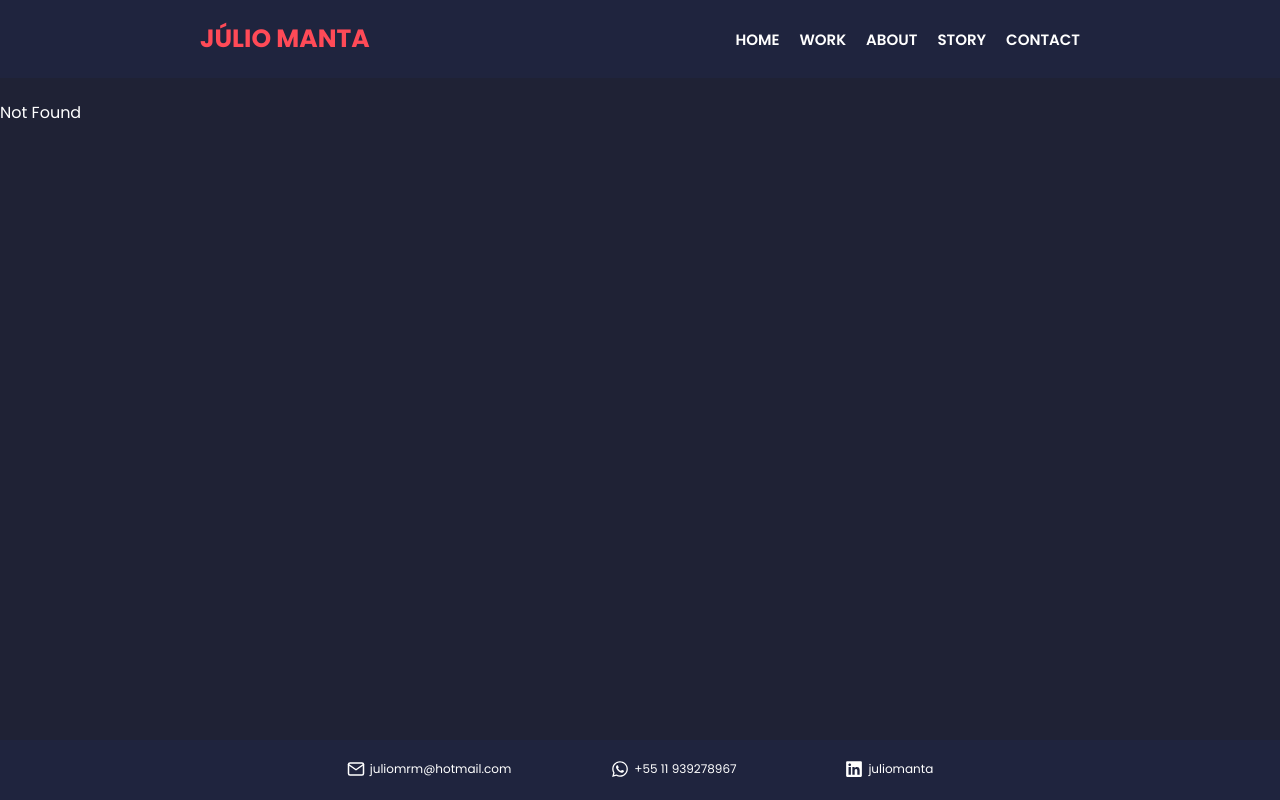
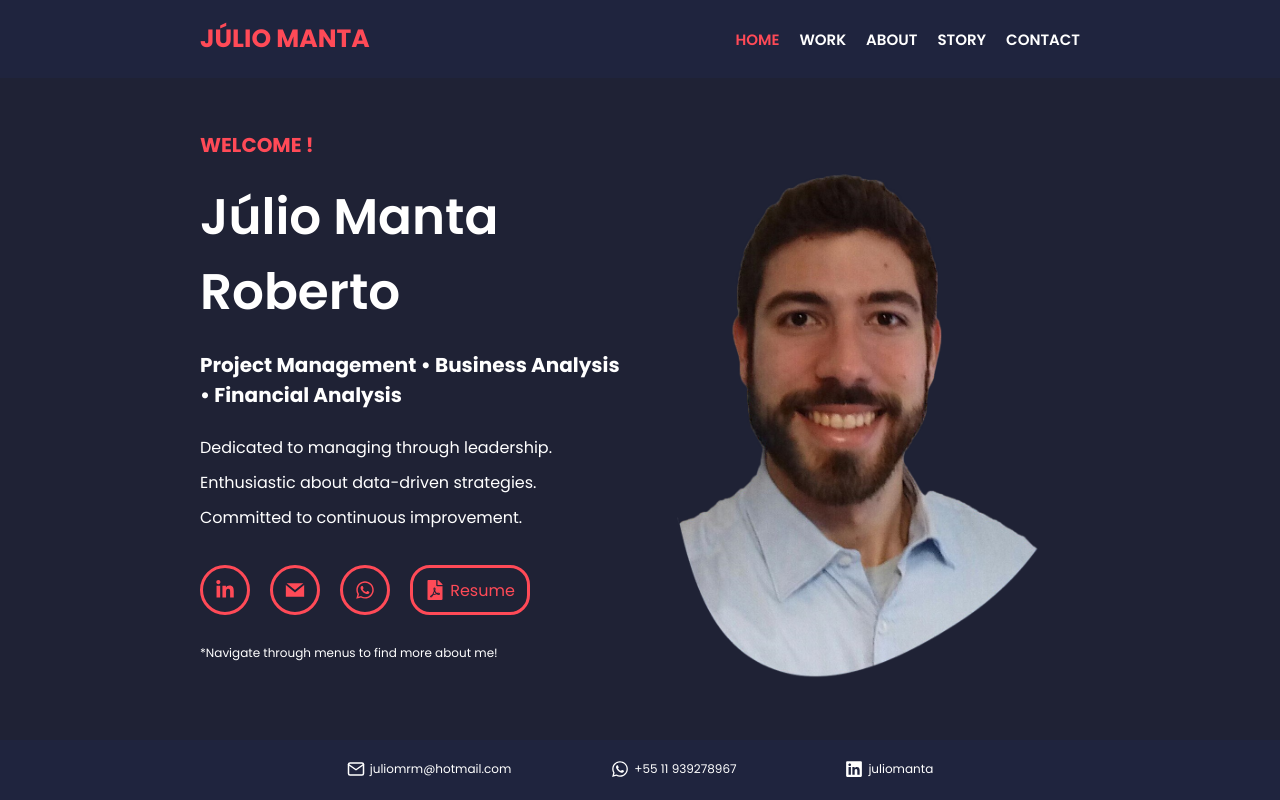
Before and after one commit to paulofarahalves/portfolio-react, a React (Create React App) app: page /new/home in a window 1280 px wide. Before the commit this address had no page. Built offline with nearby package versions, Linux system fonts and the light colour scheme.

Commit message:
adding gh pages

```diff
--- a/public/index.html
+++ b/public/index.html
@@ -2,13 +2,13 @@
 <html lang="en">
 	<head>
 		<meta charset="utf-8" />
-		<link rel="icon" href="%PUBLIC_URL%/favicon.ico" />
+		<link rel="icon" href="%PUBLIC_URL%/profile.png" />
 		<meta name="viewport" content="width=device-width, initial-scale=1" />
 		<meta name="theme-color" content="#000000" />
-		<meta name="description" content="Júlio Manta" />
-		<link rel="apple-touch-icon" href="%PUBLIC_URL%/logo192.png" />
+		<meta name="description" content="Júlio Manta Roberto" />
+		<link rel="apple-touch-icon" href="%PUBLIC_URL%/profile.png" />
 		<link rel="manifest" href="%PUBLIC_URL%/manifest.json" />
-		<title>Júlio Manta</title>
+		<title>Júlio Manta Roberto</title>
 	</head>
 	<body>
 		<noscript>You need to enable JavaScript to run this app.</noscript>
--- a/src/App.js
+++ b/src/App.js
@@ -15,13 +15,13 @@ const App = () => {
 		<div className="app">
 			<AnimatePresence>
 				<Routes location={location} key={location.pathname}>
-					<Route path="/" element={<Home />} />
-					<Route path="/home" element={<Home />} />
-					<Route path="/about" element={<About />} />
-					<Route path="/work" element={<Work />} />
-					<Route path="/story" element={<Story />} />
-					<Route path="/contact" element={<Contact />} />
-					<Route path="*" element={<Notfound />} />
+					<Route path="/new" element={<Home />} />
+					<Route path="/new/home" element={<Home />} />
+					<Route path="/new/about" element={<About />} />
+					<Route path="/new/work" element={<Work />} />
+					<Route path="/new/story" element={<Story />} />
+					<Route path="/new/contact" element={<Contact />} />
+					<Route path="/new/*" element={<Notfound />} />
 				</Routes>
 			</AnimatePresence>
 		</div>
--- a/src/components/partials/Header/index.js
+++ b/src/components/partials/Header/index.js
@@ -7,22 +7,22 @@ export default function Header() {
 		<HeaderArea>
 			<div className="container">
 				<div className="leftSide">
-					<Link to={'/home'}>JÚLIO MANTA</Link>
+					<Link to={'/new/home'}>JÚLIO MANTA</Link>
 				</div>
 				<div className="rightSide">
-					<NavLink to={'/home'} activeClassName="active">
+					<NavLink to={'/new/home'} activeClassName="active">
 						HOME
 					</NavLink>
-					<NavLink to={'/work'} activeClassName="active">
+					<NavLink to={'/new/work'} activeClassName="active">
 						WORK
 					</NavLink>
-					<NavLink to={'/about'} activeClassName="active">
+					<NavLink to={'/new/about'} activeClassName="active">
 						ABOUT
 					</NavLink>
-					<NavLink to={'/story'} activeClassName="active">
+					<NavLink to={'/new/story'} activeClassName="active">
 						STORY
 					</NavLink>
-					<NavLink to={'/contact'} activeClassName="active">
+					<NavLink to={'/new/contact'} activeClassName="active">
 						CONTACT
 					</NavLink>
 				</div>
--- a/src/pages/NotFound/index.js
+++ b/src/pages/NotFound/index.js
@@ -9,7 +9,9 @@ export default function Notfound() {
 		<>
 			<Header />
 			<motion.div initial={{ opacity: 0 }} animate={{ opacity: 1 }}>
-				<PageArea>Not Found</PageArea>
+				<PageArea>
+					<h1>Page not found...</h1>
+				</PageArea>
 			</motion.div>
 			<Footer />
 		</>
--- a/src/pages/NotFound/styled.js
+++ b/src/pages/NotFound/styled.js
@@ -1,5 +1,10 @@
 import styled from 'styled-components';
 
 export const PageArea = styled.div`
-	padding-top: 100px;
+	padding: 100px 0px 0px 0px;
+	width: 100%;
+	display: flex;
+	flex-direction: column;
+	align-items: center;
+	justify-content: center;
 `;
```
Also changed, not shown: package.json (+6 -1 lines), public/manifest.json, public/profile.png (added), 1 other file (tests, documents, lock files or other folders).
